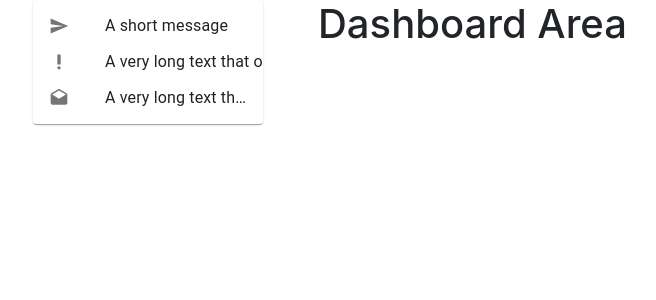
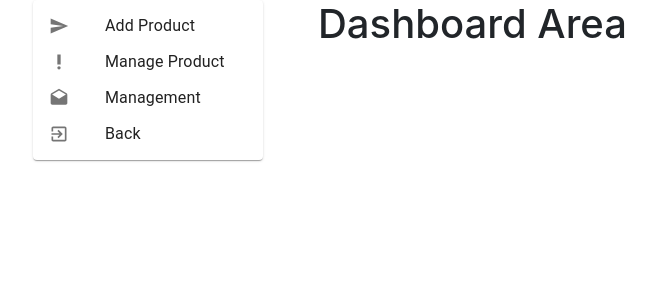
Before and after one commit to mazhars-git/bengal-dish-client, a React (Create React App) app: page /dashboard in a window 1280 px wide. Shown: the top 300 px of the page, without its empty margins (52-708 px from the left). Built offline with nearby package versions, Linux system fonts and the light colour scheme.

Commit message:
sidebar update

```diff
--- a/src/Components/Dashboard/Sidebar/Sidebar.js
+++ b/src/Components/Dashboard/Sidebar/Sidebar.js
@@ -8,6 +8,7 @@ import Typography from '@material-ui/core/Typography';
 import DraftsIcon from '@material-ui/icons/Drafts';
 import SendIcon from '@material-ui/icons/Send';
 import PriorityHighIcon from '@material-ui/icons/PriorityHigh';
+import ExitToAppIcon from '@material-ui/icons/ExitToApp';
 
 const useStyles = makeStyles({
     root: {
@@ -25,20 +26,28 @@ const Sidebar = () => {
           <ListItemIcon>
             <SendIcon fontSize="small" />
           </ListItemIcon>
-          <Typography variant="inherit">A short message</Typography>
+          <Typography variant="inherit">Add Product</Typography>
         </MenuItem>
         <MenuItem>
           <ListItemIcon>
             <PriorityHighIcon fontSize="small" />
           </ListItemIcon>
-          <Typography variant="inherit">A very long text that overflows</Typography>
+          <Typography variant="inherit">Manage Product</Typography>
         </MenuItem>
         <MenuItem>
           <ListItemIcon>
             <DraftsIcon fontSize="small" />
           </ListItemIcon>
           <Typography variant="inherit" noWrap>
-            A very long text that overflows
+                Management
+          </Typography>
+        </MenuItem>
+        <MenuItem>
+          <ListItemIcon>
+            <ExitToAppIcon fontSize="small" />
+          </ListItemIcon>
+          <Typography variant="inherit">
+                Back
           </Typography>
         </MenuItem>
       </MenuList>
```
